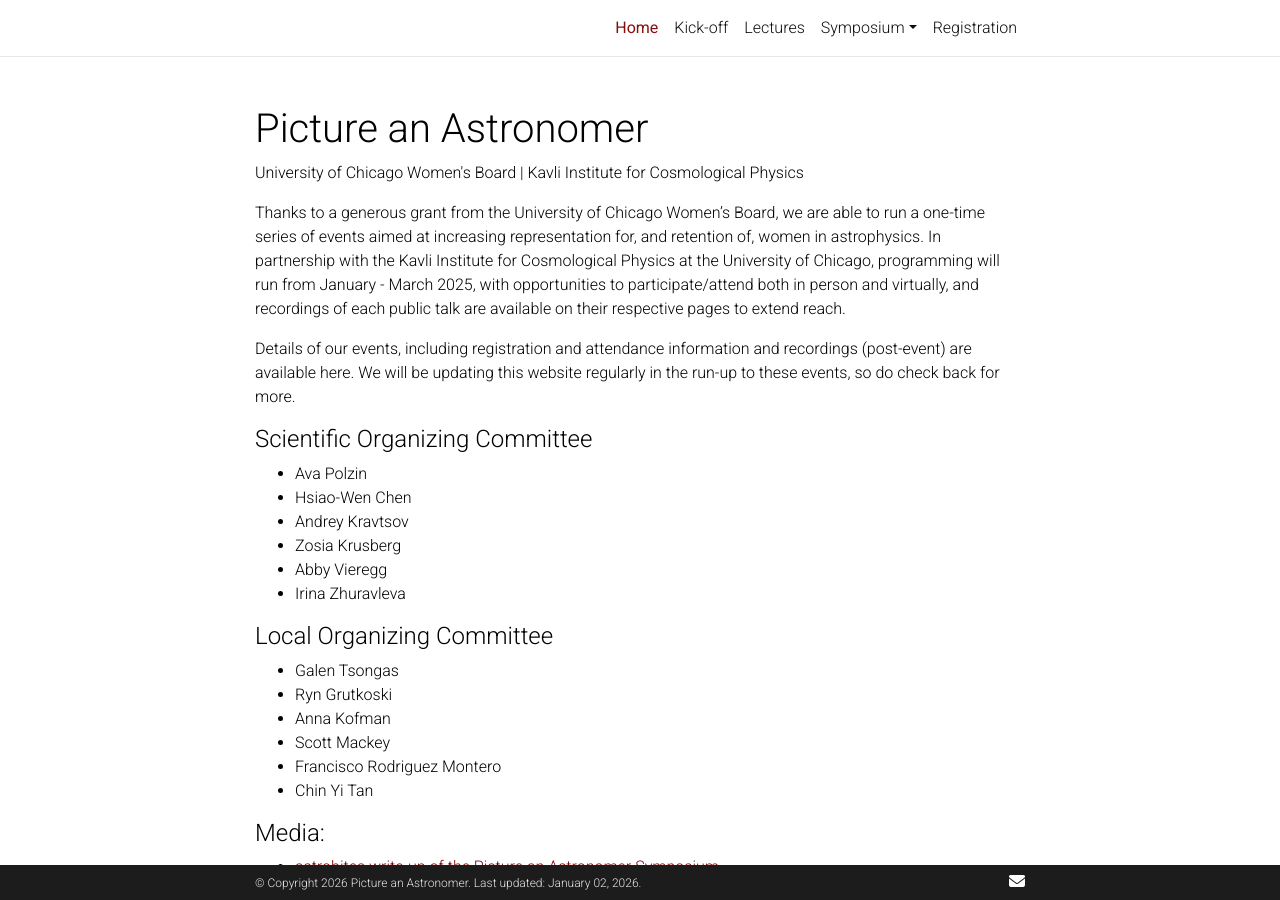
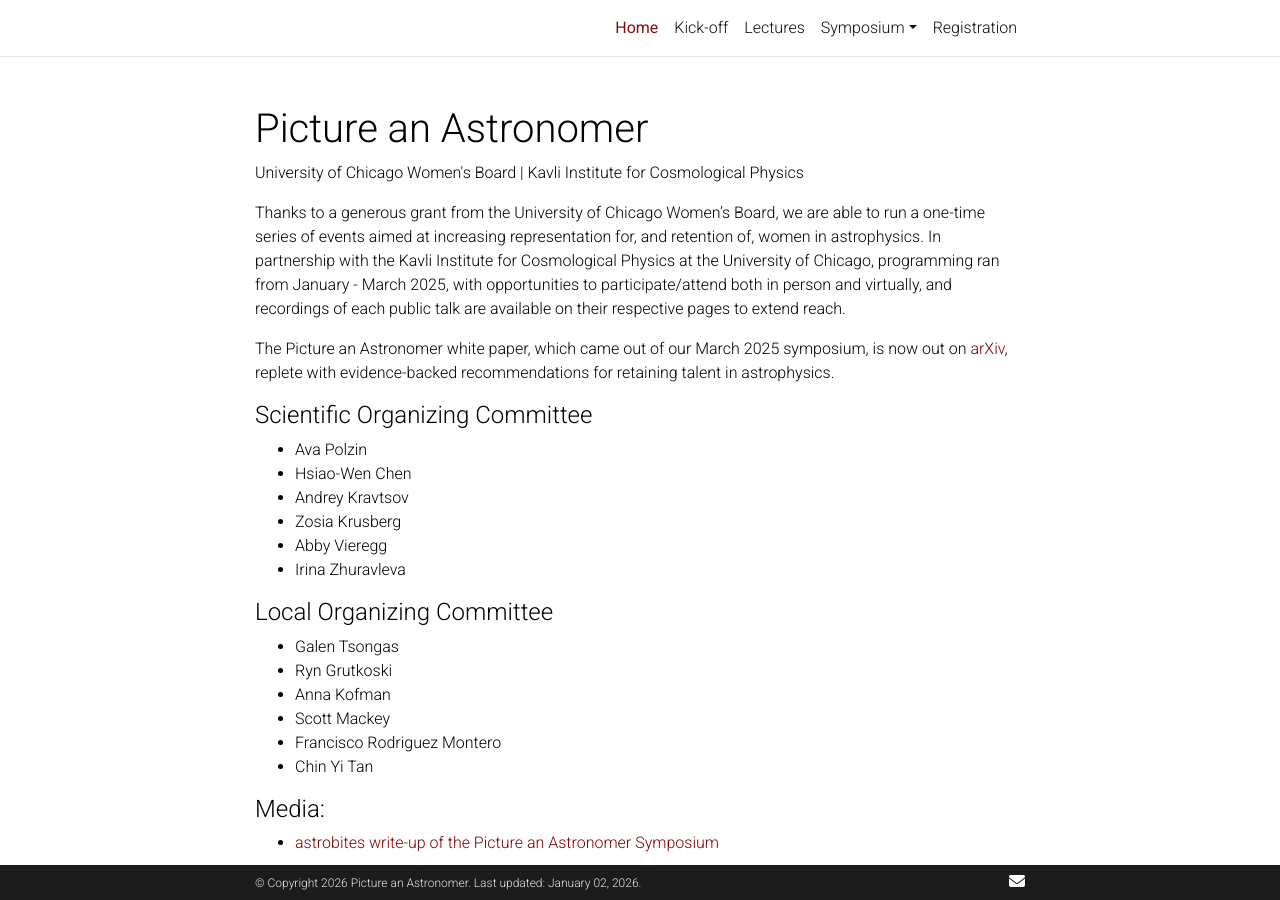
Before and after one commit to pictureanastronomer/pictureanastronomer.github.io, a Jekyll site: the page built from _pages/home.md, in a window 1280 px wide and 900 px high. Built offline with Jekyll 4.4.1, drawn with Linux system fonts in a browser that asks for light colours; nearby versions of some CDN libraries; full-size pictures stand in for the smaller copies a plugin makes; comment, search, counter and statistics services are not loaded; a style sheet for code colours, icons or effects is not loaded.

Commit message:
add white paper link on home page

```diff
--- a/_pages/home.md
+++ b/_pages/home.md
@@ -5,9 +5,11 @@ permalink: /
 subtitle: University of Chicago Women's Board | Kavli Institute for Cosmological Physics
 ---
 
-Thanks to a generous grant from the University of Chicago Women’s Board, we are able to run a one-time series of events aimed at increasing representation for, and retention of, women in astrophysics. In partnership with the Kavli Institute for Cosmological Physics at the University of Chicago, programming will run from January - March 2025, with opportunities to participate/attend both in person and virtually, and recordings of each public talk are available on their respective pages to extend reach.
+Thanks to a generous grant from the University of Chicago Women’s Board, we are able to run a one-time series of events aimed at increasing representation for, and retention of, women in astrophysics. In partnership with the Kavli Institute for Cosmological Physics at the University of Chicago, programming ran from January - March 2025, with opportunities to participate/attend both in person and virtually, and recordings of each public talk are available on their respective pages to extend reach.
 
-Details of our events, including registration and attendance information and recordings (post-event) are available here. We will be updating this website regularly in the run-up to these events, so do check back for more.
+The Picture an Astronomer white paper, which came out of our March 2025 symposium, is now out on [arXiv](https://arxiv.org/abs/2512.24465){:target="_blank"}, replete with evidence-backed recommendations for retaining talent in astrophysics.
+
+<!-- Details of our events, including registration and attendance information and recordings (post-event) are available here. We will be updating this website regularly in the run-up to these events, so do check back for more. -->
 
 #### Scientific Organizing Committee
 - Ava Polzin
```
Also changed, not shown: _recommendations/community.md (+4 -1 lines), _recommendations/pedagogy.md (+4 -1 lines), _recommendations/summary.md (+4 -1 lines), assets/img/cheatsheet/pictureanastronomer_community_cheatsheet.png (added), assets/img/cheatsheet/pictureanastronomer_pedagogy_cheatsheet.png (added), assets/img/cheatsheet/pictureanastronomer_summary_cheatsheet.png (added), 4 other files.
